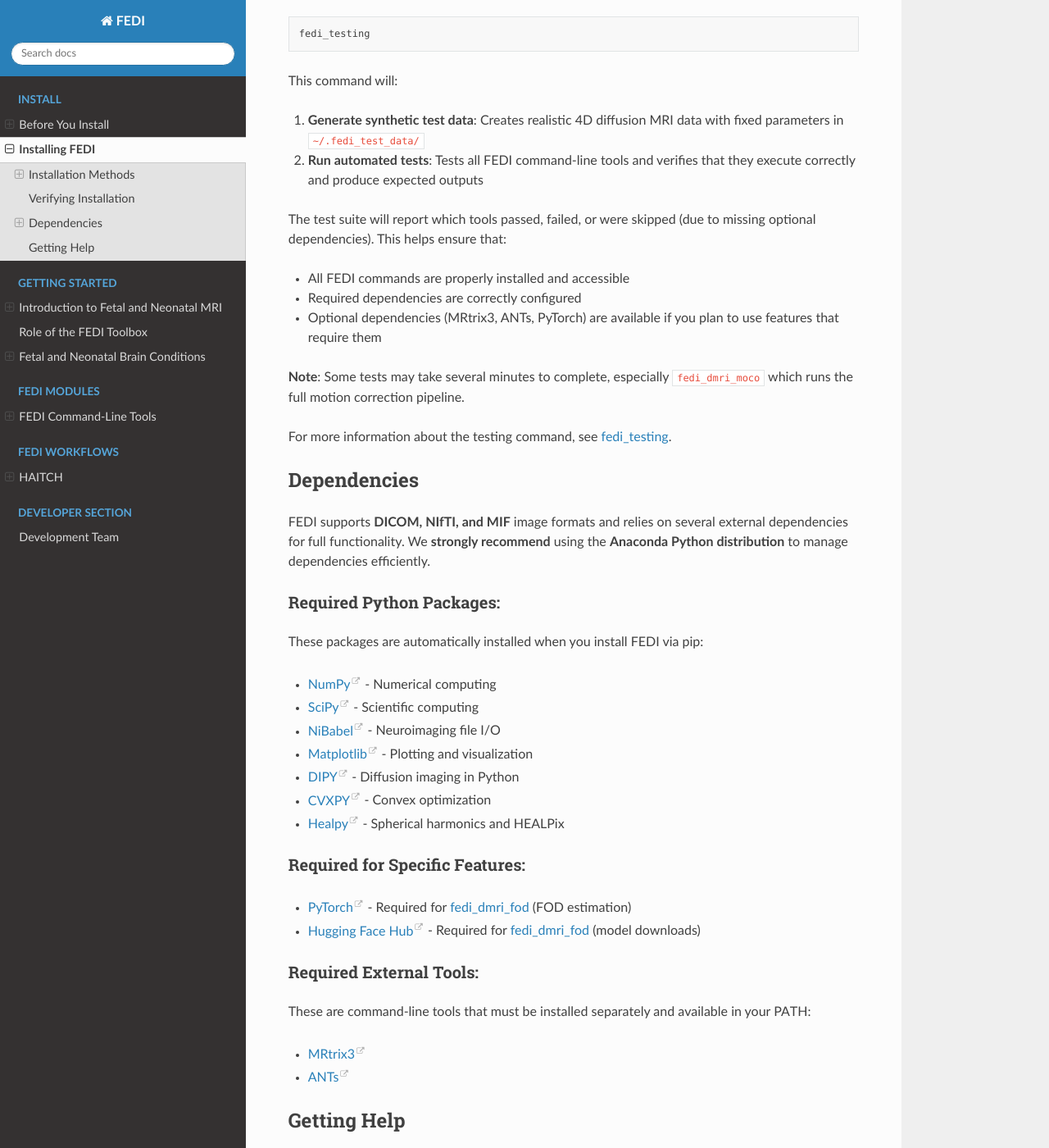
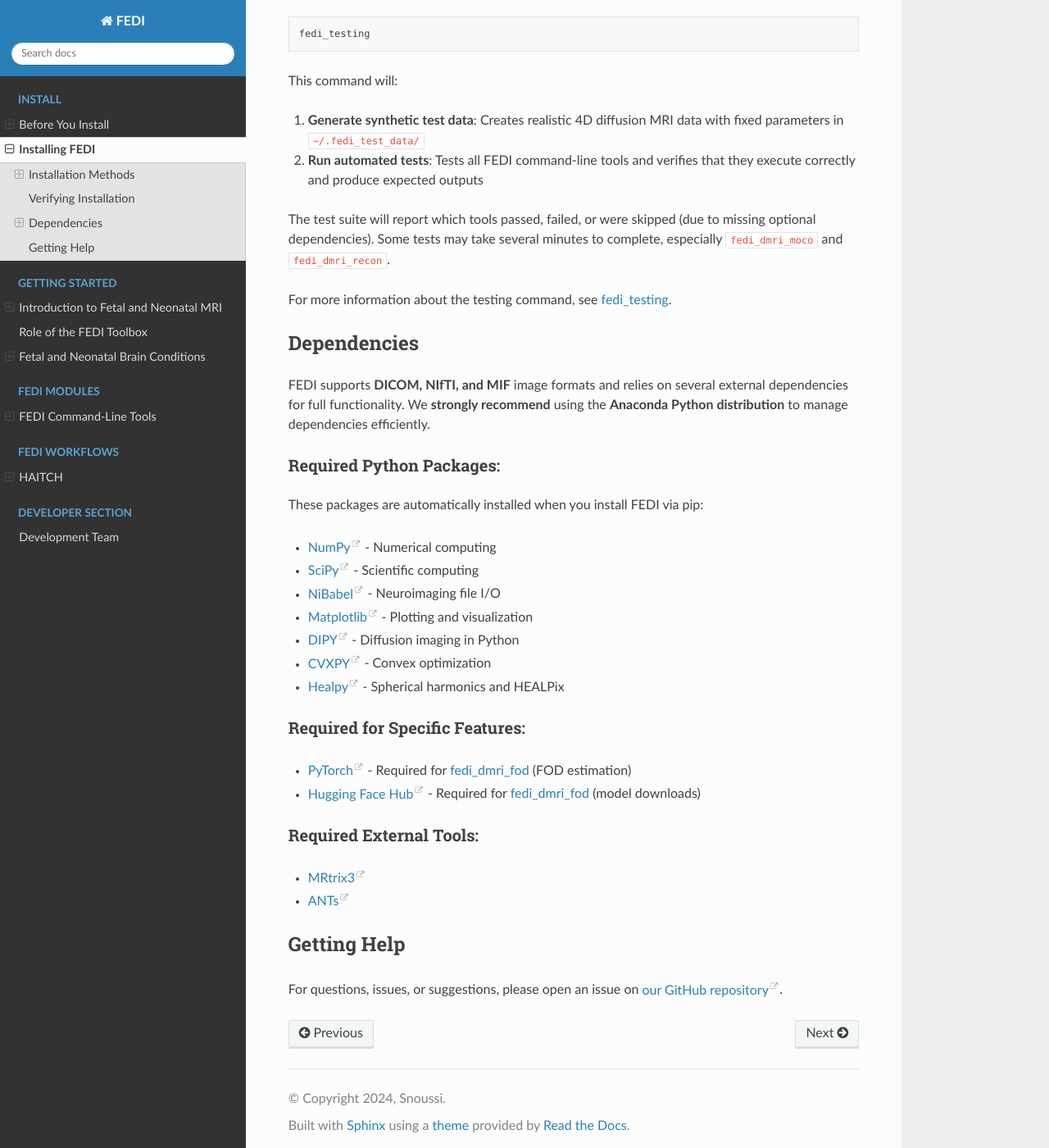
Before and after one commit to FEDIToolbox/FEDI, a Sphinx documentation site: the page built from documentation/source/installation/package_install.rst, in a window 1280 px wide and 1400 px high, scrolled down 1034 px. Shown: the whole window at 82% size. Built offline with Sphinx 7.4.7 and the Read the Docs theme 3.1.0, drawn with Linux system fonts in a browser that asks for light colours.

Commit message:
Update package_install.rst

```diff
--- a/documentation/source/installation/package_install.rst
+++ b/documentation/source/installation/package_install.rst
@@ -54,13 +54,7 @@ This command will:
 1. **Generate synthetic test data**: Creates realistic 4D diffusion MRI data with fixed parameters in ``~/.fedi_test_data/``
 2. **Run automated tests**: Tests all FEDI command-line tools and verifies that they execute correctly and produce expected outputs
 
-The test suite will report which tools passed, failed, or were skipped (due to missing optional dependencies). This helps ensure that:
-
-- All FEDI commands are properly installed and accessible
-- Required dependencies are correctly configured
-- Optional dependencies (MRtrix3, ANTs, PyTorch) are available if you plan to use features that require them
-
-**Note**: Some tests may take several minutes to complete, especially ``fedi_dmri_moco`` which runs the full motion correction pipeline.
+The test suite will report which tools passed, failed, or were skipped (due to missing optional dependencies). Some tests may take several minutes to complete, especially ``fedi_dmri_moco`` and ``fedi_dmri_recon``.
 
 For more information about the testing command, see :ref:`fedi_testing`.
 
@@ -92,8 +86,6 @@ These packages are automatically installed when you install FEDI via pip:
 **Required External Tools:**
 ^^^^^^^^^^^^^^^^^^^^^^^^^^^^
 
-These are command-line tools that must be installed separately and available in your PATH:
-
 - `MRtrix3 <https://www.mrtrix.org/>`__
 - `ANTs <https://github.com/ANTsX/ANTs>`__
 
```
